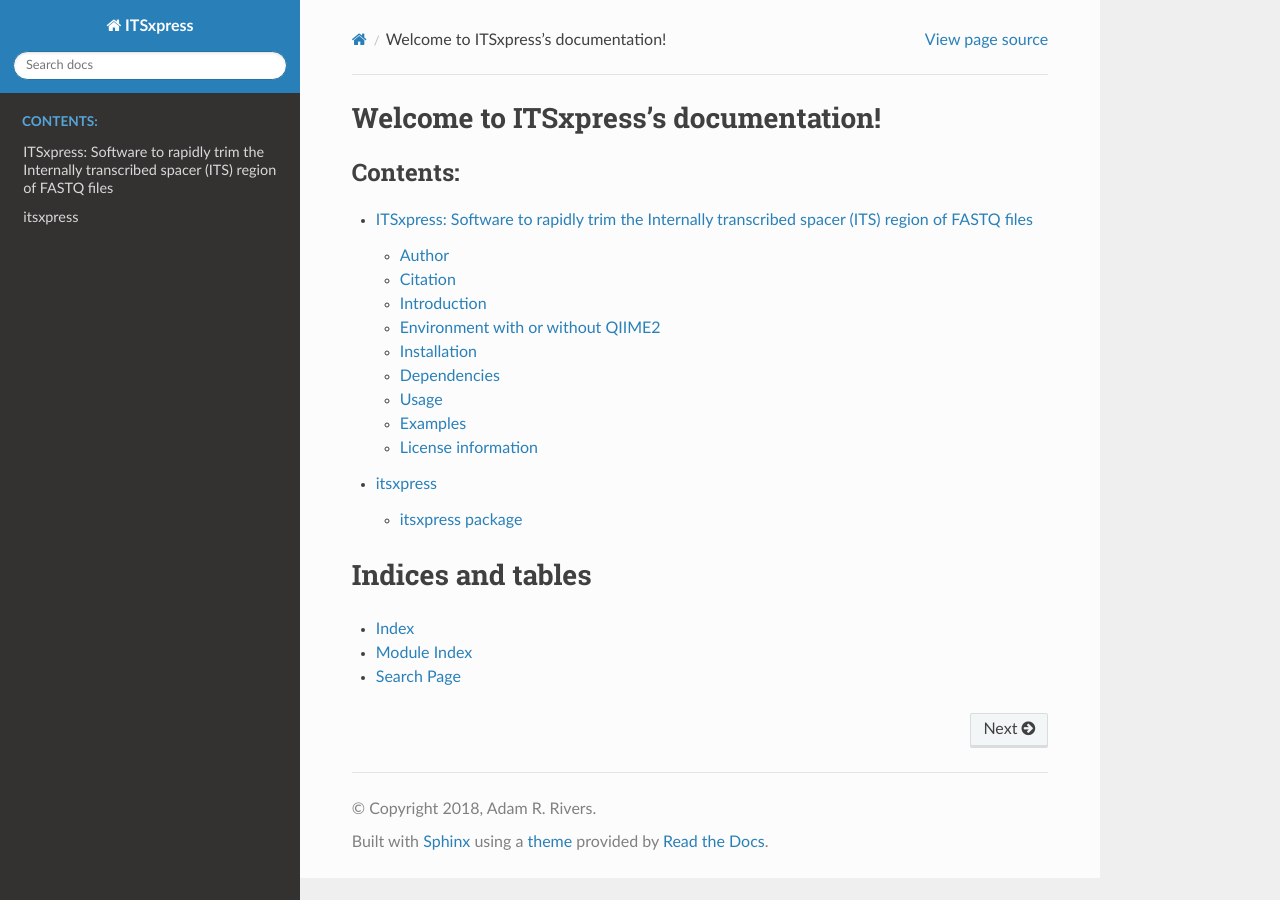
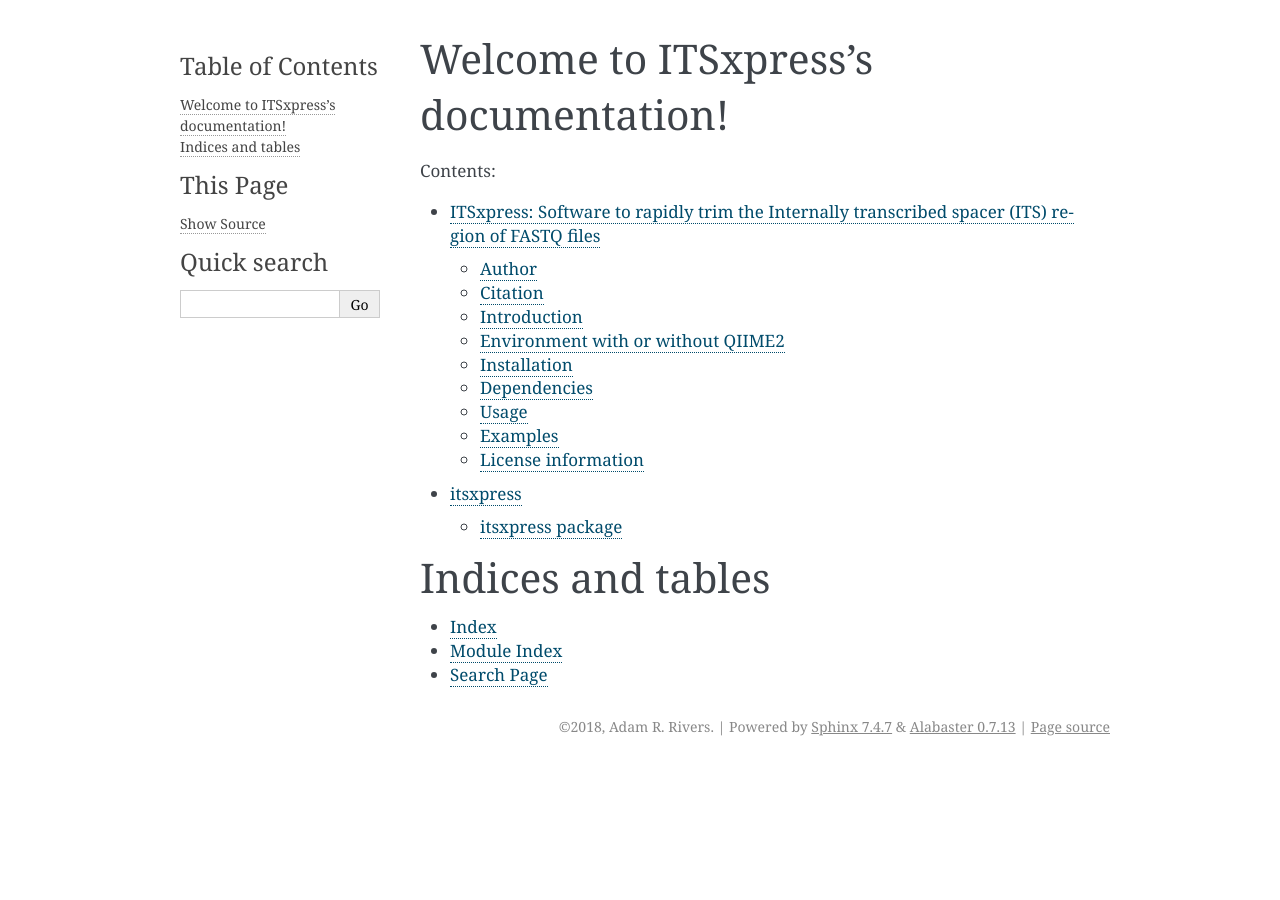
Before and after one commit to USDA-ARS-GBRU/itsxpress, a Sphinx documentation site: the page built from docs/source/index.rst, in a window 1280 px wide. Built offline with Sphinx 7.4.7, drawn with Linux system fonts in a browser that asks for light colours; some of the changed lines change nothing that is shown.

Commit message:
Update docs/conf.py

```diff
--- a/docs/source/conf.py
+++ b/docs/source/conf.py
@@ -65,7 +65,7 @@
 #
 # This is also used if you do content translation via gettext catalogs.
 # Usually you set "language" from the command line for these cases.
-language = None
+language = 'en'
 
 # List of patterns, relative to source directory, that match files and
 # directories to ignore when looking for source files.
@@ -84,7 +84,7 @@
 # The theme to use for HTML and HTML Help pages.  See the documentation for
 # a list of builtin themes.
 #
-html_theme = 'sphinx_rtd_theme'
+#html_theme = 'sphinx_rtd_theme'
 
 # Theme options are theme-specific and customize the look and feel of a theme
 # further.  For a list of options available for each theme, see the
```
